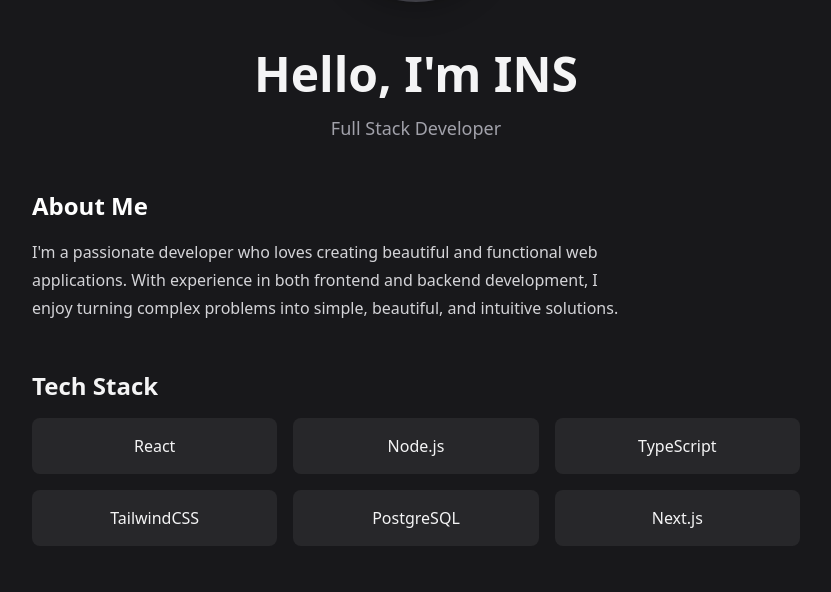
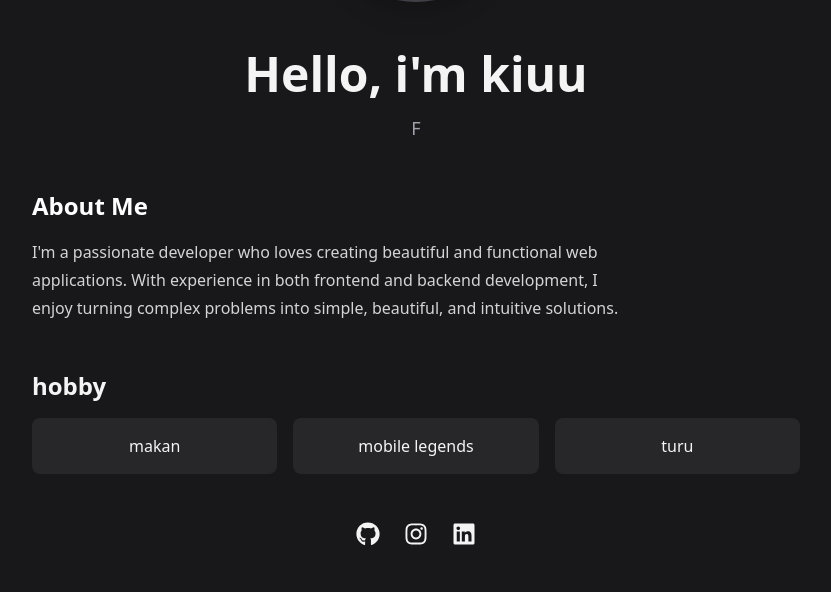
Before and after one commit to kiuur/Portofolio, a React (Vite) app: page / in a window 1280 px wide. Shown: the part 286-878 px from the top of the page, without its empty margins (224-1055 px from the left). Built offline with nearby package versions, Linux system fonts and the light colour scheme; grey boxes are pictures that could not be loaded.

Commit message:
Update App.jsx

```diff
--- a/Ins/App.jsx
+++ b/Ins/App.jsx
@@ -32,7 +32,7 @@
             animate={{ opacity: 1 }}
             className="text-4xl md:text-5xl font-bold"
           >
-            Hello, I'm INS
+            Hello, i'm kiuu
           </motion.h1>
           <motion.p
             initial={{ opacity: 0 }}
@@ -40,7 +40,7 @@
             transition={{ delay: 0.2 }}
             className="text-zinc-400 text-lg"
           >
-            Full Stack Developer
+            F
           </motion.p>
         </header>
 
@@ -65,9 +65,9 @@
           animate={{ opacity: 1 }}
           transition={{ delay: 0.4 }}
         >
-          <h2 className="text-2xl font-semibold mb-4">Tech Stack</h2>
+          <h2 className="text-2xl font-semibold mb-4">hobby</h2>
           <div className="grid grid-cols-2 md:grid-cols-3 gap-4">
-            {['React', 'Node.js', 'TypeScript', 'TailwindCSS', 'PostgreSQL', 'Next.js'].map((tech) => (
+            {['makan', 'mobile legends', 'turu'].map((tech) => (
               <div
                 key={tech}
                 className="bg-zinc-800 p-4 rounded-lg text-center hover:bg-zinc-700 transition-colors"
```
